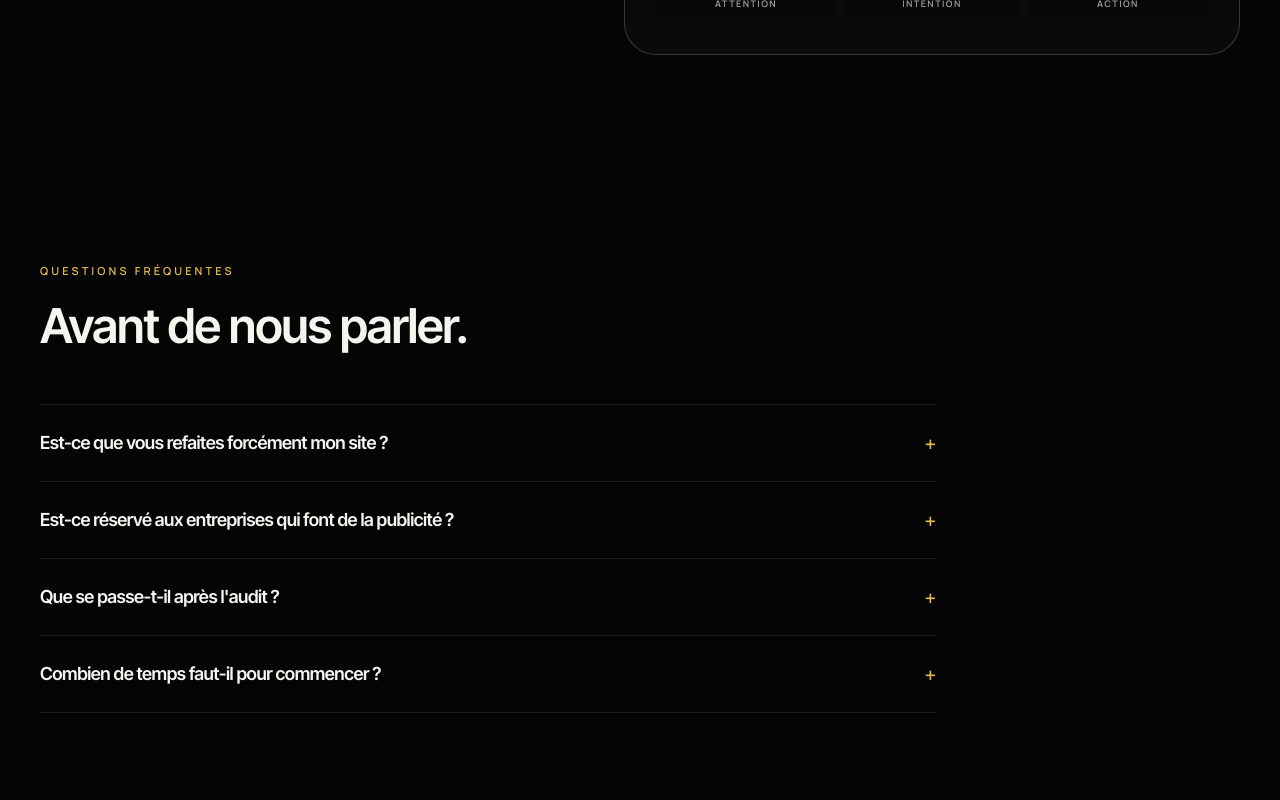
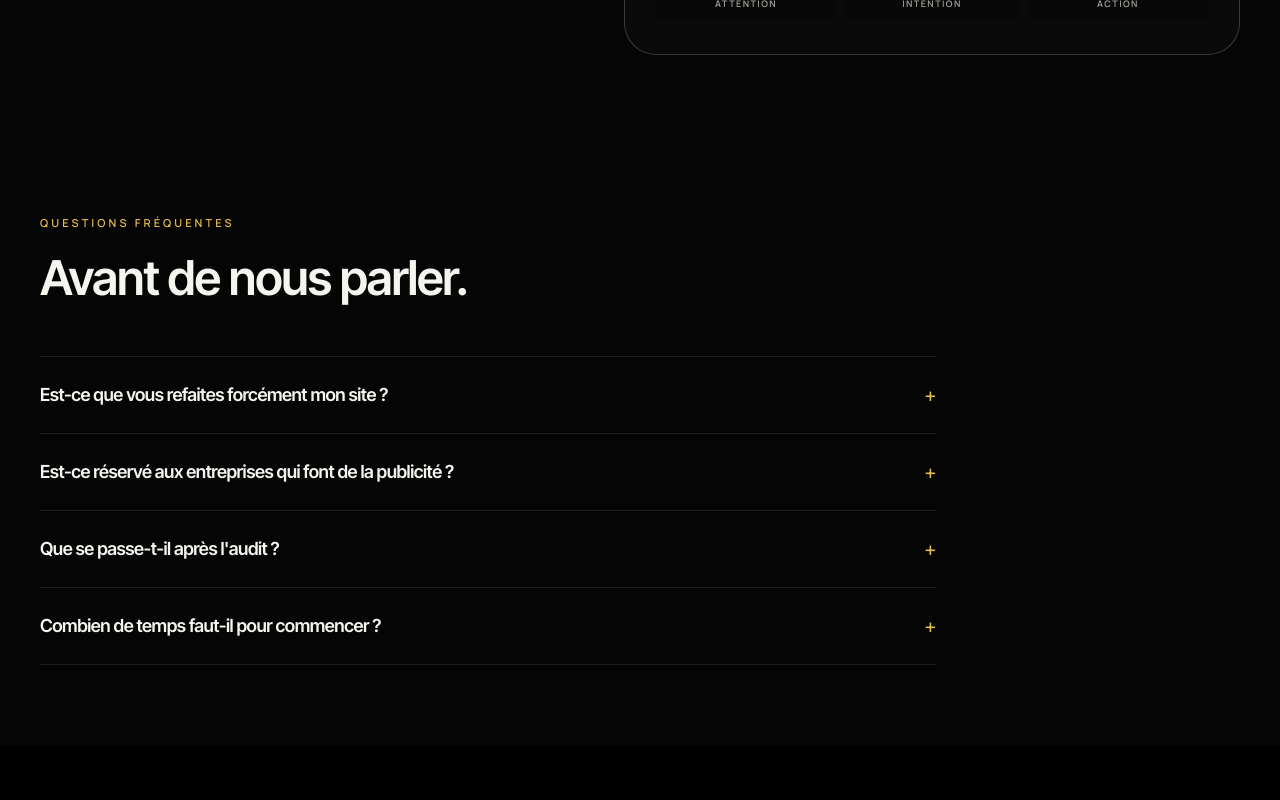
Before and after one commit to mathieumilo3-bot/-generation-capable, a Next.js app in the folder site-vitrine/: page / in a window 1280 px wide. Shown: the part 4460-5260 px from the top of the page. Built offline with nearby package versions, Linux system fonts and the light colour scheme; no server answers.

Commit message:
Resserer la FAQ

```diff
--- a/site-vitrine/src/components/sections/FAQ.tsx
+++ b/site-vitrine/src/components/sections/FAQ.tsx
@@ -10,7 +10,7 @@ const FAQS = [
 
 export function FAQ() {
   return (
-    <Section className="py-24 sm:py-32">
+    <Section className="py-16 sm:py-20">
       <Reveal>
         <Eyebrow>Questions fréquentes</Eyebrow>
         <h2 className="font-display mt-4 max-w-2xl text-3xl font-semibold leading-tight tracking-tight sm:text-5xl">Avant de nous parler.</h2>
```
